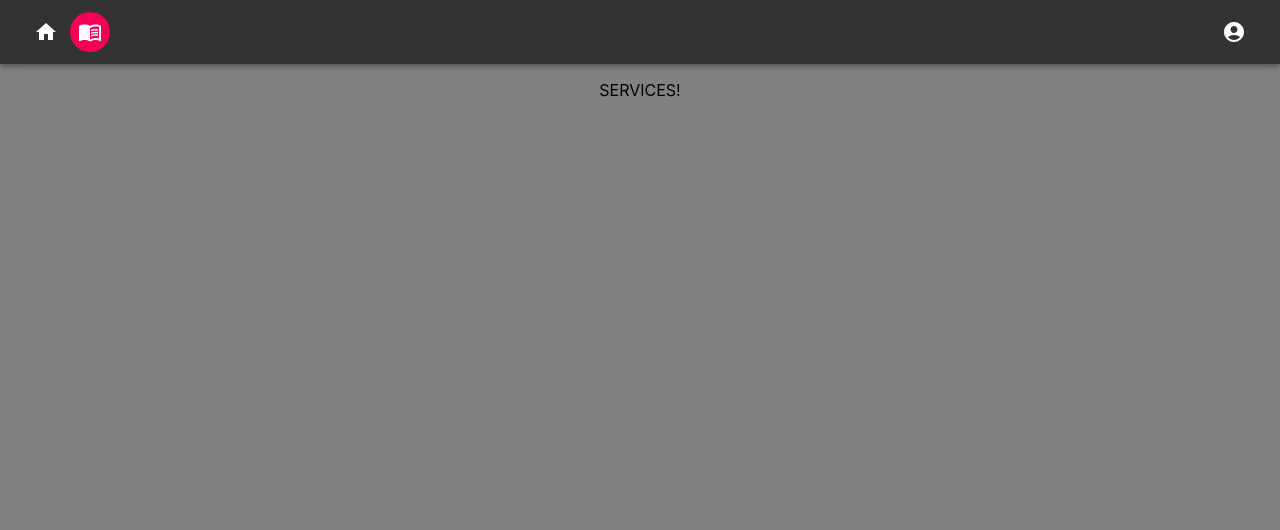
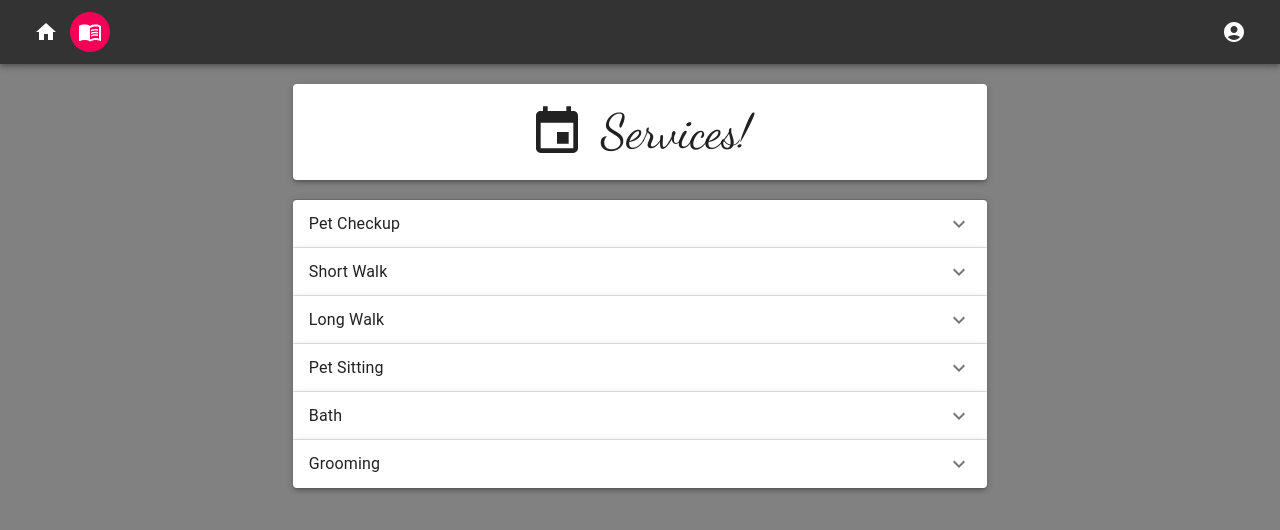
Before and after one commit to JPelter/patel-janvi-pets, a React (Create React App) app in the folder react-frontend/: page /services in a window 1280 px wide. Shown: the top 530 px of the page. Built offline with nearby package versions, Linux system fonts and the light colour scheme; no server answers.

Commit message:
services

```diff
--- a/react-frontend/src/Appointments.js
+++ b/react-frontend/src/Appointments.js
@@ -1,12 +1,11 @@
-import { Paper, Stack, Typography, Link  } from '@mui/material';
+import { Paper, Stack, Typography } from '@mui/material';
 import EventIcon from '@mui/icons-material/Event';
-import { Link as RouterLink } from 'react-router-dom';
 import Accordion from '@mui/material/Accordion';
 import AccordionSummary from '@mui/material/AccordionSummary';
 import AccordionDetails from '@mui/material/AccordionDetails';
 import ExpandMoreIcon from '@mui/icons-material/ExpandMore';
 
-function AdminAccordion() {
+function AdminAppointments() {
     return (
         <>
             <Accordion elevation={3} style={{ maxWidth: '100%', marginTop: "20px", marginLeft: '20px', marginRight: '20px', borderTopLeftRadius: '4px', borderTopRightRadius: '4px' }}>
@@ -19,8 +18,7 @@ function AdminAccordion() {
                 </AccordionSummary>
                 <AccordionDetails>
                 <Typography>
-                    Lorem ipsum dolor sit amet, consectetur adipiscing elit. Suspendisse
-                    malesuada lacus ex, sit amet blandit leo lobortis eget.
+                    TODO: LIST OF OPEN REQUESTS!
                 </Typography>
                 </AccordionDetails>
             </Accordion>
@@ -30,27 +28,39 @@ function AdminAccordion() {
                 aria-controls="panel2a-content"
                 id="panel2a-header"
                 >
-                <Typography>Upcoming Appointments</Typography>
+                <Typography>Administer Appointments</Typography>
                 </AccordionSummary>
                 <AccordionDetails>
                 <Typography>
-                    Lorem ipsum dolor sit amet, consectetur adipiscing elit. Suspendisse
-                    malesuada lacus ex, sit amet blandit leo lobortis eget.
+                    TODO: LIST OF ALL UPCOMING APPOINTMENTS!
                 </Typography>
                 </AccordionDetails>
             </Accordion>
-            <Accordion square={false} elevation={3} style={{ maxWidth: '100%', marginLeft: '20px', marginRight: '20px', borderBottomLeftRadius: '4px', borderBottomRightRadius: '4px' }}>
+            <Accordion elevation={3} disabled style={{ maxWidth: '100%', marginLeft: '20px', marginRight: '20px' }}>
+                <AccordionSummary
+                expandIcon={<ExpandMoreIcon />}
+                aria-controls="panel2a-content"
+                id="panel2a-header"
+                >
+                <Typography>All Old Requests</Typography>
+                </AccordionSummary>
+                <AccordionDetails>
+                <Typography>
+                    TODO: LIST OF ALL OLD REQUESTS!
+                </Typography>
+                </AccordionDetails>
+            </Accordion>
+            <Accordion elevation={3} style={{ maxWidth: '100%', marginLeft: '20px', marginRight: '20px', borderBottomLeftRadius: '4px', borderBottomRightRadius: '4px' }}>
                 <AccordionSummary
                 expandIcon={<ExpandMoreIcon />}
                 aria-controls="panel3a-content"
                 id="panel3a-header"
                 >
-                <Typography>Old Appointments</Typography>
+                <Typography>All Old Appointments</Typography>
                 </AccordionSummary>
                 <AccordionDetails>
                 <Typography>
-                    Lorem ipsum dolor sit amet, consectetur adipiscing elit. Suspendisse
-                    malesuada lacus ex, sit amet blandit leo lobortis eget.
+                    TODO: LIST OF ALL OLD APPOINTMENTS!
                 </Typography>
                 </AccordionDetails>
             </Accordion>
@@ -73,7 +83,24 @@ function Appointments(props) {
                 aria-controls="panel1a-content"
                 id="panel1a-header"
                 >
-                <Typography>Accordion 1</Typography>
+                <Typography>Request Appointment</Typography>
+                </AccordionSummary>
+                <AccordionDetails>
+                <Typography>
+                    TODO: Show any currently pending requests with the opportunity to delete/cancel.
+                </Typography>
+                <Typography>
+                    TODO: Show an interface for submitting an appointment request.
+                </Typography>
+                </AccordionDetails>
+            </Accordion>
+            <Accordion elevation={3} disabled style={{ maxWidth: '100%', marginLeft: '20px', marginRight: '20px' }}>
+                <AccordionSummary
+                expandIcon={<ExpandMoreIcon />}
+                aria-controls="panel2a-content"
+                id="panel2a-header"
+                >
+                <Typography>Upcoming Appointments</Typography>
                 </AccordionSummary>
                 <AccordionDetails>
                 <Typography>
@@ -88,16 +115,22 @@ function Appointments(props) {
                 aria-controls="panel2a-content"
                 id="panel2a-header"
                 >
-                <Typography>Accordion 2</Typography>
+                <Typography>Old Requests</Typography>
                 </AccordionSummary>
+                <AccordionDetails>
+                <Typography>
+                    Lorem ipsum dolor sit amet, consectetur adipiscing elit. Suspendisse
+                    malesuada lacus ex, sit amet blandit leo lobortis eget.
+                </Typography>
+                </AccordionDetails>
             </Accordion>
-            <Accordion square={false} elevation={3} style={{ maxWidth: '100%', marginBottom: "20px", marginLeft: '20px', marginRight: '20px', borderBottomLeftRadius: '4px', borderBottomRightRadius: '4px' }}>
+            <Accordion disabled elevation={3} style={{ maxWidth: '100%', marginBottom: "20px", marginLeft: '20px', marginRight: '20px', borderBottomLeftRadius: '4px', borderBottomRightRadius: '4px' }}>
                 <AccordionSummary
                 expandIcon={<ExpandMoreIcon />}
                 aria-controls="panel3a-content"
                 id="panel3a-header"
                 >
-                <Typography>f Accordion</Typography>
+                <Typography>Past Appointments</Typography>
                 </AccordionSummary>
                 <AccordionDetails>
                 <Typography>
@@ -107,7 +140,7 @@ function Appointments(props) {
                 </AccordionDetails>
             </Accordion>
 
-            {admin && (<AdminAccordion/>)}
+            {admin && (<AdminAppointments/>)}
         </div>
     );
 }
--- a/react-frontend/src/Services.js
+++ b/react-frontend/src/Services.js
@@ -1,7 +1,103 @@
-function Services() {
+import { Paper, Stack, Typography } from '@mui/material';
+import EventIcon from '@mui/icons-material/Event';
+import Accordion from '@mui/material/Accordion';
+import AccordionSummary from '@mui/material/AccordionSummary';
+import AccordionDetails from '@mui/material/AccordionDetails';
+import ExpandMoreIcon from '@mui/icons-material/ExpandMore';
+
+function Services(props) {
+    //const { admin } = props;
     return (
-        <div style={{ textAlign: 'center' }}>
-            <p>SERVICES!</p>
+        <div>
+            <Paper elevation={3} style={{ padding: '20px', margin: '20px'}} component={Stack} direction="row" justifyContent="center" alignItems="center" spacing={2}>
+                <EventIcon sx={{ fontSize: '3.5rem' }} />
+                <Typography variant="h3" sx={{ fontFamily: 'Dancing Script'}}>Services!</Typography>
+            </Paper>
+
+            <Accordion elevation={3} style={{ maxWidth: '100%', marginLeft: '20px', marginRight: '20px', borderTopLeftRadius: '4px', borderTopRightRadius: '4px' }}>
+                <AccordionSummary
+                expandIcon={<ExpandMoreIcon />}
+                aria-controls="panel1a-content"
+                id="panel1a-header"
+                >
+                <Typography>Pet Checkup</Typography>
+                </AccordionSummary>
+                <AccordionDetails>
+                <Typography>
+                    A short visit to check on your pet: refill food, refresh water, let outside.
+                </Typography>
+                </AccordionDetails>
+            </Accordion>
+            <Accordion elevation={3} style={{ maxWidth: '100%', marginLeft: '20px', marginRight: '20px' }}>
+                <AccordionSummary
+                expandIcon={<ExpandMoreIcon />}
+                aria-controls="panel2a-content"
+                id="panel2a-header"
+                >
+                <Typography>Short Walk</Typography>
+                </AccordionSummary>
+                <AccordionDetails>
+                <Typography>
+                    A pet checkup with a 15 minute walk around the neighborhood.
+                </Typography>
+                </AccordionDetails>
+            </Accordion>
+            <Accordion elevation={3} style={{ maxWidth: '100%', marginLeft: '20px', marginRight: '20px' }}>
+                <AccordionSummary
+                expandIcon={<ExpandMoreIcon />}
+                aria-controls="panel2a-content"
+                id="panel2a-header"
+                >
+                <Typography>Long Walk</Typography>
+                </AccordionSummary>
+                <AccordionDetails>
+                <Typography>
+                    A pet checkup with a 30 minute walk to tire your animal out!
+                </Typography>
+                </AccordionDetails>
+            </Accordion>
+            <Accordion elevation={3} style={{ maxWidth: '100%', marginLeft: '20px', marginRight: '20px' }}>
+                <AccordionSummary
+                expandIcon={<ExpandMoreIcon />}
+                aria-controls="panel3a-content"
+                id="panel3a-header"
+                >
+                <Typography>Pet Sitting</Typography>
+                </AccordionSummary>
+                <AccordionDetails>
+                <Typography>
+                    A longer pet checkup, for animals that need more time with a person but not a walk outside.
+                </Typography>
+                </AccordionDetails>
+            </Accordion>
+            <Accordion elevation={3} style={{ maxWidth: '100%', marginLeft: '20px', marginRight: '20px'}}>
+                <AccordionSummary
+                expandIcon={<ExpandMoreIcon />}
+                aria-controls="panel3a-content"
+                id="panel3a-header"
+                >
+                <Typography>Bath</Typography>
+                </AccordionSummary>
+                <AccordionDetails>
+                <Typography>
+                    For when your pet needs shampooed and scrubed clean!
+                </Typography>
+                </AccordionDetails>
+            </Accordion>
+            <Accordion elevation={3} style={{ maxWidth: '100%', marginBottom: "20px", marginLeft: '20px', marginRight: '20px', borderBottomLeftRadius: '4px', borderBottomRightRadius: '4px' }}>
+                <AccordionSummary
+                expandIcon={<ExpandMoreIcon />}
+                aria-controls="panel3a-content"
+                id="panel3a-header"
+                >
+                <Typography>Grooming</Typography>
+                </AccordionSummary>
+                <AccordionDetails>
+                <Typography>
+                    For when your pet needs their hair cut, nails clipped, and pads filed, includes a bath.
+                </Typography>
+                </AccordionDetails>
+            </Accordion>
         </div>
     );
 }
```
Also changed, not shown: 1 other file (tests, documents, lock files or other folders).
